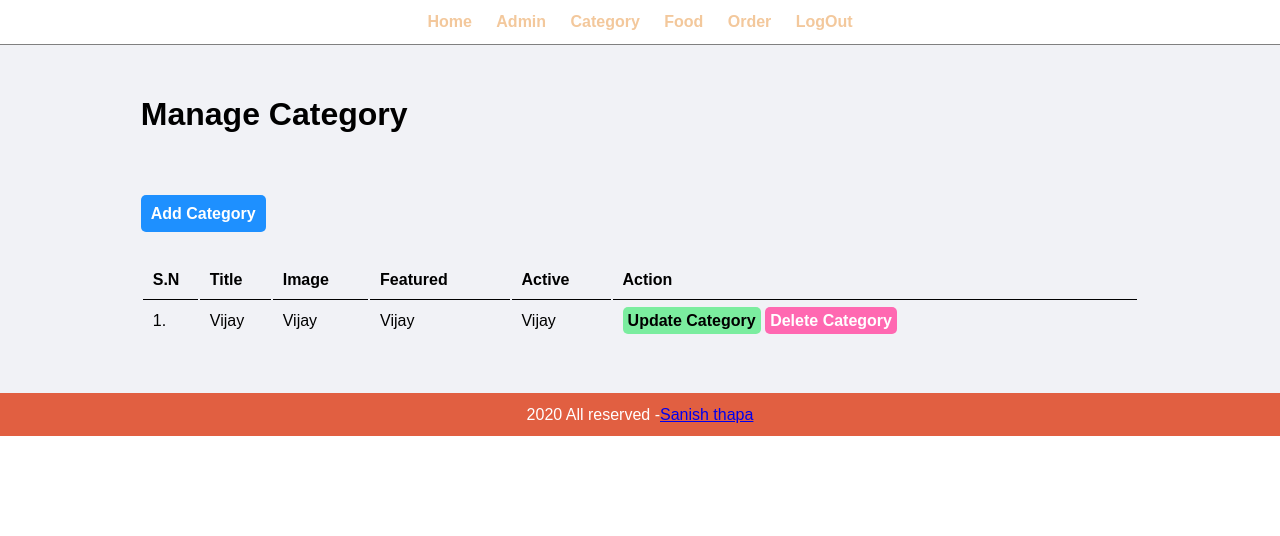
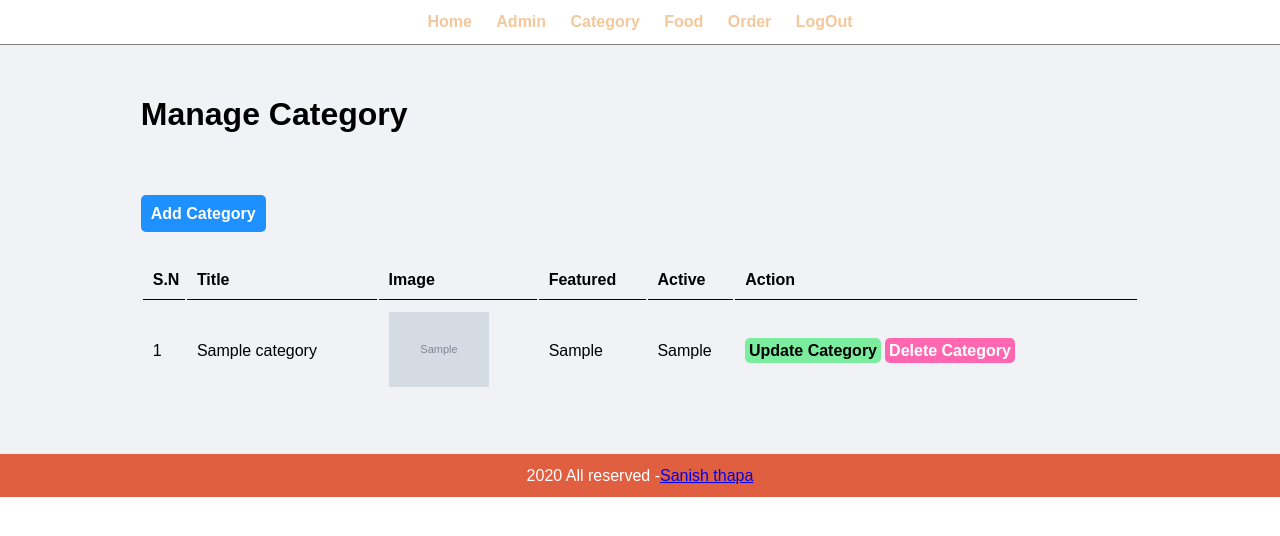
Before and after one commit to Sanish73/FOOD-ORDER-ecommerce-BACKED, a PHP site: page /Food_Order/manage-category.php in a window 1280 px wide. Shown: the top 536 px of the page. Run offline with PHP 8.4, Linux system fonts and the light colour scheme; the visitor is signed in with stand-in values (Sample User, id 1); tables that the repository leaves empty or names only in its code hold one stand-in row (values such as "Sample post"); grey boxes marked "Sample" are stand-in pictures.

Commit message:
added image in category and maing it visible in able

```diff
--- a/admin/manage-category.php
+++ b/admin/manage-category.php
@@ -35,6 +35,7 @@
             <!-- ------------------php for table----------------- -->
 
             <?php
+            $SN = 1;
             $sql = "SELECT * FROM tbl_category";
 
             $qry = mysqli_query($conn, $sql);
@@ -51,11 +52,21 @@
                     $active = $row['active'];
             ?>
                     <tr>
-                        <td>1.</td>
-                        <td>Vijay</td>
-                        <td>Vijay</td>
-                        <td>Vijay</td>
-                        <td>Vijay</td>
+                        <td><?php echo $SN++ ?></td>
+                        <td><?php echo $title ?></td>
+                        <td><?php
+                            if ($image_name != "") {
+                            ?>
+                                <img src="<?php echo SITEURL ?>images/category/<?php echo $image_name ?>" width="100px">
+                            <?php
+                            } else {
+                                echo "Image Not Added!!";
+                            }
+
+                            ?>
+                        </td>
+                        <td><?php echo $featured ?></td>
+                        <td><?php echo $active ?></td>
                         <td>
                             <a href="#" class="btn-secondary">Update Category</a>
                             <a href="#" class="btn-danger">Delete Category</a>
```
